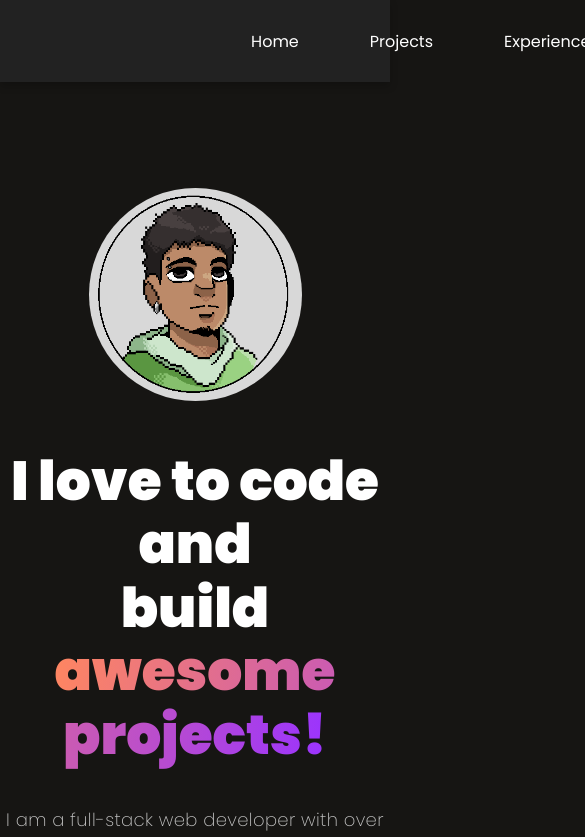
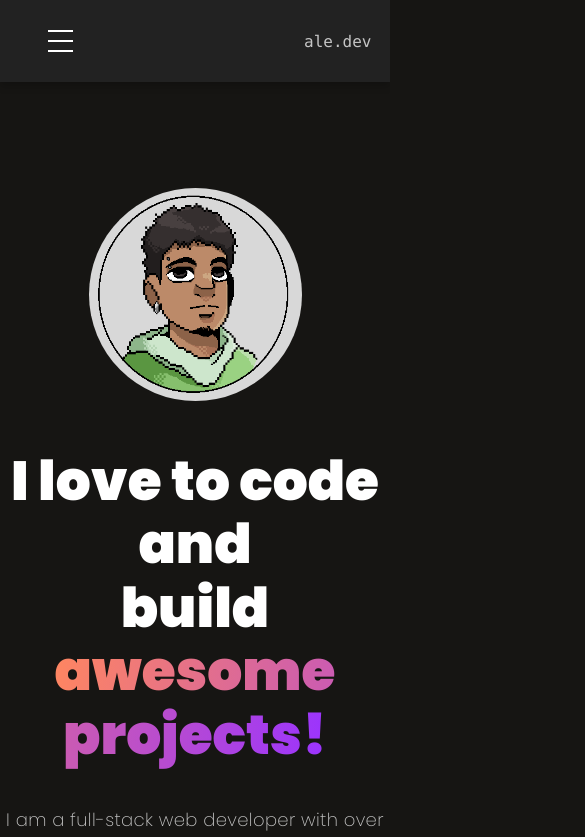
Before and after one commit to ardszsantos/presentation-page, a React (Create React App) app: page / in a window 390 px wide. Shown: the top 837 px of the page, 585 px wide, since content can reach past the window. Built offline with nearby package versions, Linux system fonts and the light colour scheme.

Commit message:
feat: started working on responsiviness

```diff
--- a/src/components/navbar.js
+++ b/src/components/navbar.js
@@ -1,21 +1,39 @@
+import { useState } from 'react';
 import '../styles/navbar.scss';
 
 const NavbarComponent = () => {
+  const [isOpen, setIsOpen] = useState(false);
+
+  const toggleMenu = () => {
+    setIsOpen(!isOpen);
+  };
+
   return (
-    <header className='navbarHeader'>
-      <div className='navbarHeaderMainWrapper'>
-        <div className='navbarHeaderLogo'>
-          <a href='#'><code>ale.dev</code></a>
+    <header className="navbarHeader">
+      <div className="navbarHeaderMainWrapper">
+        <div className="navbarHeaderLogo">
+          <a href="#"><code>ale.dev</code></a>
         </div>
-        <nav className='navbarHeaderNav'>
+        <nav className="navbarHeaderNav">
           <a href="#home">Home</a>
           <a href="#projects">Projects</a>
           <a href="#experience">Experience</a>
           <a href="#contact">Contact</a>
         </nav>
+        <div className="hamburgerMenu" onClick={toggleMenu}>
+          <span></span>
+          <span></span>
+          <span></span>
+        </div>
+      </div>
+      <div className={`dropdownMenu ${isOpen ? 'active' : ''}`}>
+        <a href="#home" onClick={toggleMenu}>Home</a>
+        <a href="#projects" onClick={toggleMenu}>Projects</a>
+        <a href="#experience" onClick={toggleMenu}>Experience</a>
+        <a href="#contact" onClick={toggleMenu}>Contact</a>
       </div>
     </header>
   );
-}
+};
 
 export default NavbarComponent;
--- a/src/index.css
+++ b/src/index.css
@@ -4,9 +4,13 @@
   box-sizing: border-box;
 }
 
+
+
 html,
 body {
+  width: 100%;
   height: 100%;
+  overflow-x:hidden;
 }
 
 body {
--- a/src/styles/experience.scss
+++ b/src/styles/experience.scss
@@ -23,7 +23,7 @@ p, h2 {
     }
 
     &-descriptions {
-      max-width: 810px;
+      width: 810px;
       display: flex;
       flex-direction: column;
       gap: 50px;
@@ -64,4 +64,7 @@ p, h2 {
         margin-bottom: 3.057em;
       }
     }
+
+
+
 }
--- a/src/styles/footer.scss
+++ b/src/styles/footer.scss
@@ -27,7 +27,7 @@ p, h1 {
     display: flex;
     flex-direction: column;
     align-items: flex-start;
-    max-width: 676px;
+    width: 676px;
     margin-right: 125px;
 
     &-upperText {
--- a/src/styles/hero.scss
+++ b/src/styles/hero.scss
@@ -99,4 +99,12 @@
     }
   }
 
+
+    @media (max-width: 453px) {
+      .heroSectionExperiencesIcons {
+        display: grid;
+        grid-template-columns: (2, 1fr);
+      }
+    }
+
 }
--- a/src/styles/navbar.scss
+++ b/src/styles/navbar.scss
@@ -3,35 +3,31 @@
 
 
 .navbarHeader {
-  color: white;
-  height: 82px;
-  width: 100%;
-  display: flex;
-  justify-content: center;
-  align-items: center;
   background-color: $navbarFundo;
   box-shadow: 0 4px 8px rgba(0, 0, 0, 0.2);
-  font-family: "Poppins", system-ui;
   position: sticky;
   top: 0;
   z-index: 1;
-
-
 
   .navbarHeaderMainWrapper {
     display: flex;
     gap: 4em;
     margin-left: 200px;
+    color: white;
+    height: 82px;
+    width: 100%;
+    justify-content: center;
+    align-items: center;
+    font-family: "Poppins", system-ui;
   }
 
   .navbarHeaderNav {
-    margin-left: 16em;
     display: flex;
     gap: 4.438em;
 
     a {
       text-decoration: none;
-      color:  white;
+      color: white;
     }
   }
 
@@ -39,5 +35,76 @@
     text-decoration: none;
     color: $secondaryText;
     cursor: pointer;
+    margin-right: 16em;
+  }
+
+  // Hamburger Menu
+  .hamburgerMenu {
+    margin-right:  5vw;
+    display: none;
+    flex-direction: column;
+    cursor: pointer;
+
+    span {
+      background: white;
+      height: 2px;
+      margin: 4px 0;
+      width: 25px;
+    }
+  }
+
+  .dropdownMenu {
+    display: none;
+    flex-direction: column;
+    background-color: $navbarFundo;
+    position: absolute;
+    top: 82px;
+    width: 100%;
+    padding: 10px;
+    box-shadow: 0 4px 8px rgba(0, 0, 0, 0.2);
+
+    a {
+      color: white;
+      padding: 10px;
+      text-align: center;
+      text-decoration: none;
+      border-bottom: 1px solid rgba(255, 255, 255, 0.2);
+    }
+  }
+
+  @media (max-width: 768px) {
+    .navbarHeaderMainWrapper {
+      justify-content: space-between;
+      margin-left: 0;
+
+
+    }
+
+    .navbarHeaderNav {
+      display: none;
+    }
+
+    .hamburgerMenu {
+      display: flex;
+    }
+
+    .dropdownMenu.active {
+      display: flex;
+    }
+
+    .navbarHeaderLogo {
+      margin-left: 40px;
+    }
+
+  }
+
+    @media (max-width: 453px) {
+    .hamburgerMenu {
+      position: absolute;
+      margin-left: 3em;
+    }
+    .navbarHeaderLogo {
+      margin-left: 19em;
+    }
   }
 }
```
